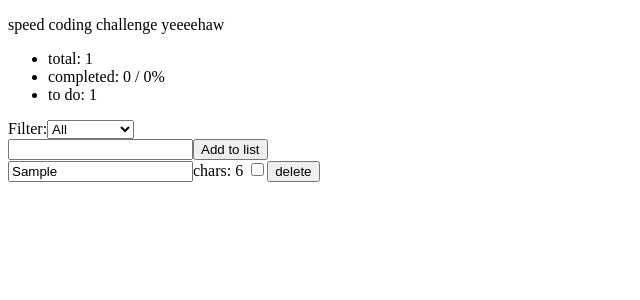
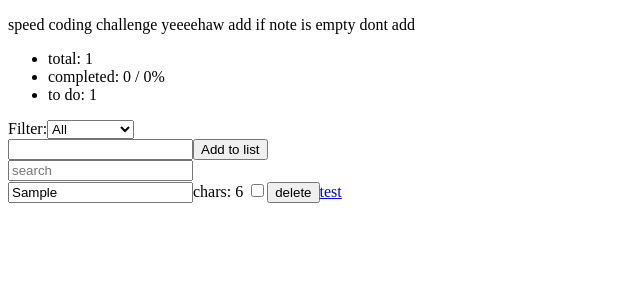
Before and after one commit to hcsvnt/todo, a React (Create React App) app: page / in a window 1280 px wide. Both pictures are taken after typing "Sample" into the empty fields and a click on the button "Add to list". Shown: the top 300 px of the page, without its empty margins (0-640 px from the left). Built offline with nearby package versions, Linux system fonts and the light colour scheme.

Commit message:
done the routing and live search

```diff
--- a/src/App.js
+++ b/src/App.js
@@ -21,6 +21,7 @@ function App() {
       <div>
         <p>
           speed coding challenge yeeeehaw
+          add if note is empty dont add
         </p>
         <TodoList />
       </div>
--- a/src/components/test/index.js
+++ b/src/components/test/index.js
@@ -1,10 +1,30 @@
 import React from 'react';
+import {Link, Switch, Route, useParams} from "react-router-dom";
+
+import {
+    RecoilRoot,
+    atom,
+    selector,
+    useRecoilState,
+    useRecoilValue,
+    useSetRecoilState,
+  } from 'recoil';
+
+import {todoListData} from '../../App';
 
 const Test = () => {
+    const [todoList, setTodoList] = useRecoilState(todoListData);
+    let {Id} = useParams();
+    const item = todoList[Id]
     return (
-        <span>
-            test comp
-        </span>
+        <div>
+            <span>
+                {item.text}
+            </span>
+                <Link to='/'>
+                    back
+                </Link>
+        </div>
     )
 };
 
--- a/src/components/todoitem/index.js
+++ b/src/components/todoitem/index.js
@@ -11,6 +11,8 @@ import {
   } from 'recoil';
 
 import {todoListData} from '../../App';
+
+import Test from '../test';
 
 
 function replaceItemAtIndex(arr, index, newValue) {
@@ -56,8 +58,11 @@ const TodoItem = ({item}) => {
                 type="checkbox"
                 checked={item.isComplete}
                 onChange={toggleItemCompletion}
-            />
+                />
             <button onClick={deleteItem}>delete</button>
+            <Link to={`/items/${item.id}`}>
+                test
+            </Link>
         </div>
     );
 };
--- a/src/components/todolist/index.js
+++ b/src/components/todolist/index.js
@@ -17,6 +17,8 @@ import TodoListFilters from '../todolistfilters';
 
 import {todoListData} from '../../App';
 import {filteredTodoListData} from '../todolistfilters';
+
+import Test from '../test';
 
 
 const todoListStatsData = selector({
@@ -62,18 +64,50 @@ const TodoListStats = () => {
     )
 };
 
+const testQuery = 'mama';
+
+const todoListSearchQuery = atom({
+    key: 'todoListSearchQuery',
+    default: ''
+})
+
+const todoListSearchResults = selector({
+    key: 'todoListSearchResults',
+    get: ({get}) => {
+        const todoList = get(todoListData);
+        const searchQuery = get(todoListSearchQuery);
+
+        const searchResults = todoList.filter(item => item.text.toLowerCase().includes(searchQuery.toLowerCase()))
+        return searchResults
+    }
+})
+
 const TodoList = () => {
-    const todoList = useRecoilValue(filteredTodoListData);
+    const [searchQuery, setSearchQuery] = useRecoilState(todoListSearchQuery);
+    // const todoList = useRecoilValue(filteredTodoListData);  this was my list before live search
+    const todoList = useRecoilValue(todoListSearchResults);
     console.log(todoList)
+    console.log('pause');
+    const searchResults = useRecoilValue(todoListSearchResults);
+    console.log(searchResults)
     return (
         <div>
+            <Switch>
+                <Route exact path='/'>
                     <TodoListStats />
                     <TodoListFilters />
                     <TodoItemCreator />
 
+                    <input name='search' value={searchQuery} placeholder="search" onChange={(e) => setSearchQuery(e.target.value)}/>
+
                     {todoList.map((todoItem) => (
                         <TodoItem key={todoItem.id} item={todoItem} />
                         ))}
+                </Route>
+                <Route path='/items/:Id'>
+                    <Test />
+                </Route>
+            </Switch>
         </div>
     )
 };
```
Also changed, not shown: src/test.js (deleted, +0 -18 lines). Lines whose indentation alone changed are shown as unchanged.
